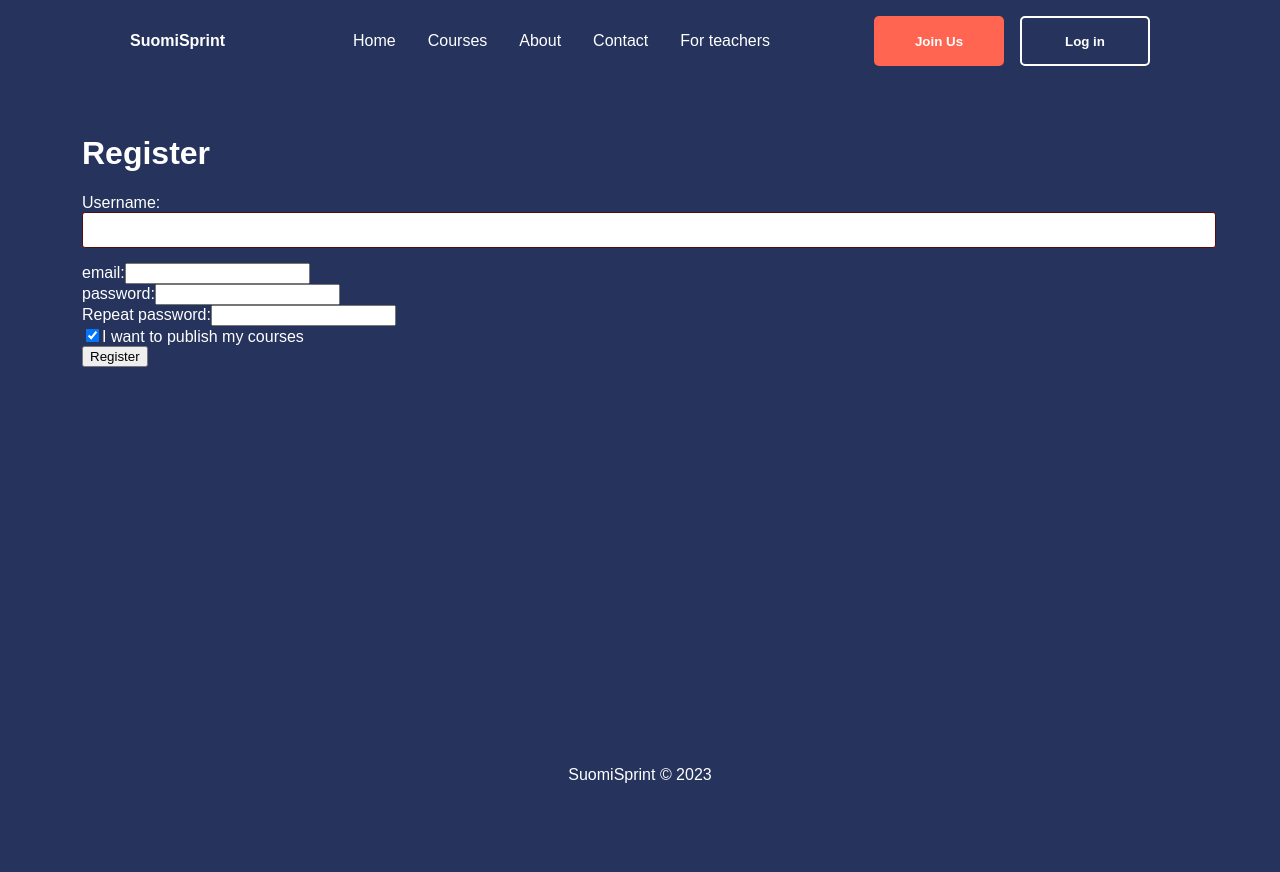
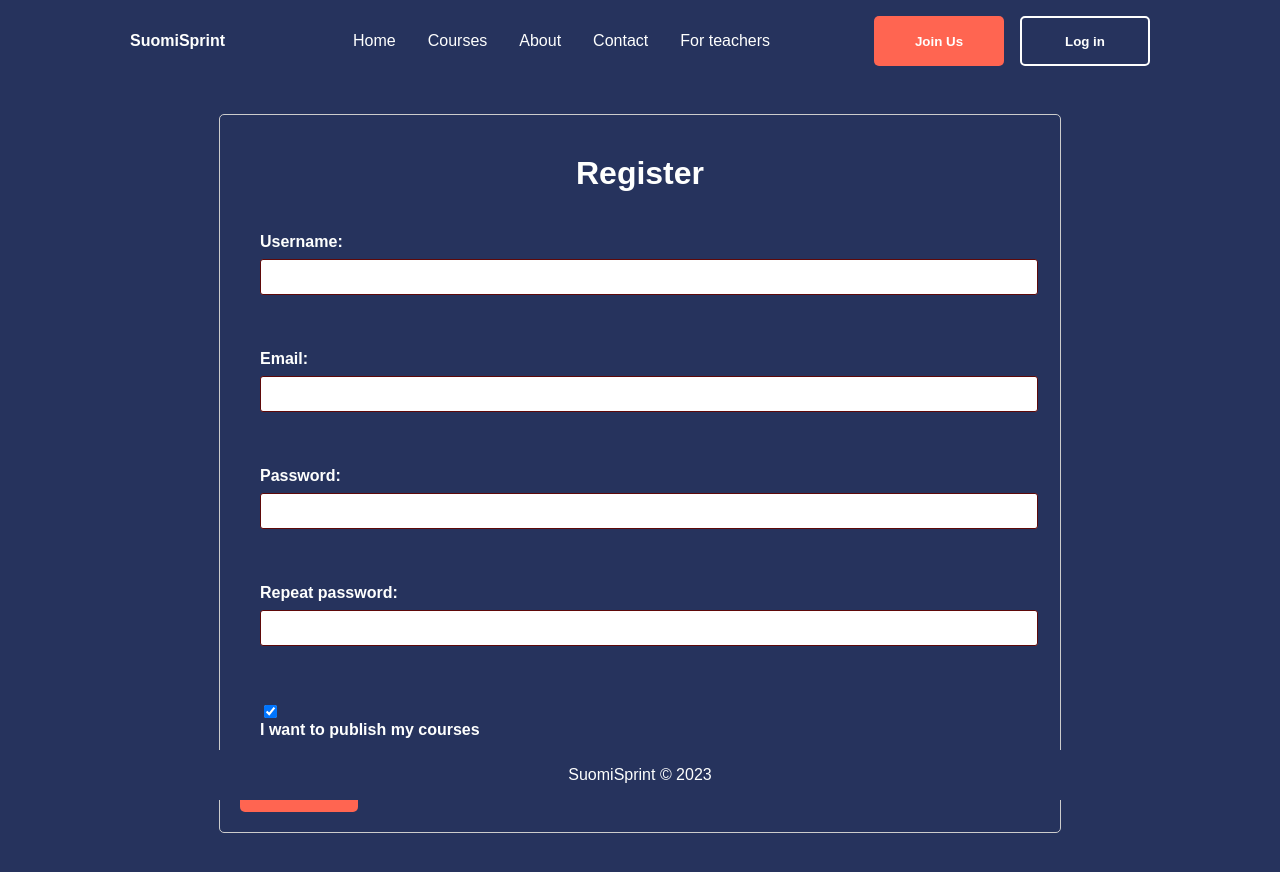
Before and after one commit to A-Yerkeshev/suomisprint, a React (Create React App) app in the folder Frontend/: page /register in a window 1280 px wide. Shown: the top 872 px of the page. Before the commit the page ends 850 px from the top, so only its background shows below. Built offline with nearby package versions, Linux system fonts and the light colour scheme.

Commit message:
create register styles

```diff
--- a/Frontend/src/pages/CourseForm.js
+++ b/Frontend/src/pages/CourseForm.js
@@ -5,54 +5,57 @@ import { useState, useEffect } from "react";
 
 function CourseForm(props) {
   const [course, setCourse] = useState({
-    providerId: '',
-    title: '',
-    description: '',
-    shortDescription: '',
-    level: '',
-    price: '',
-    imageUrl: '',
-    maxStudents: '',
-    startDate: '',
-    endDate: '',
-    startTime: '',
-    endTime: ''
+    providerId: "",
+    title: "",
+    description: "",
+    shortDescription: "",
+    level: "",
+    price: "",
+    imageUrl: "",
+    maxStudents: "",
+    startDate: "",
+    endDate: "",
+    startTime: "",
+    endTime: "",
   });
 
   const redirect = useNavigate();
   const location = useLocation();
 
   // Determine whether it is a create or edit page
-  const uriParts = location.pathname.split('/');
-  const action = (uriParts[1] === 'editcourse') ? 'PATCH' : 'POST';
+  const uriParts = location.pathname.split("/");
+  const action = uriParts[1] === "editcourse" ? "PATCH" : "POST";
   let id;
 
-  if (action === 'PATCH') {
+  if (action === "PATCH") {
     id = uriParts[2];
   }
 
   // If /editcourse/:id - get data of course being edited
   useEffect(() => {
-    if (action === 'PATCH') {
+    if (action === "PATCH") {
       const fetchCourse = async () => {
         try {
-          const res = await fetch(process.env.REACT_APP_BACKEND_URL + '/api/courses/' + id);
+          const res = await fetch(
+            process.env.REACT_APP_BACKEND_URL + "/api/courses/" + id
+          );
 
           if (!res.ok) {
-            redirect('/');
+            redirect("/");
           }
 
           const course = await res.json();
           setCourse(course);
-        } catch(err) {
+        } catch (err) {
           console.log(err);
         }
-      }
+      };
 
       fetchCourse();
 
-      document.getElementsByClassName('course-heading')[0].textContent = 'Update course';
-      document.getElementById('form-submit').textContent = 'Update';
+      document.getElementsByClassName("course-heading")[0].textContent =
+        "Update course";
+      document.getElementById("form-submit").textContent = "Update";
     }
   }, []);
 
@@ -61,21 +64,22 @@ function CourseForm(props) {
 
     setCourse({
       ...course,
-      [name]: value
+      [name]: value,
     });
-  }
+  };
 
   // Handle form submission
   const handleSubmit = async (event) => {
     event.preventDefault();
 
     try {
-      const endpoint = (action === 'PATCH') ? `/api/courses/${id}` : '/api/courses';
+      const endpoint =
+        action === "PATCH" ? `/api/courses/${id}` : "/api/courses";
 
       const res = await fetch(process.env.REACT_APP_BACKEND_URL + endpoint, {
         method: action,
         headers: {
-          'Content-Type': 'application/json',
+          "Content-Type": "application/json",
         },
         body: JSON.stringify(course),
       });
@@ -85,7 +89,7 @@ function CourseForm(props) {
         throw new Error(e.error);
       }
 
-      redirect('/editcourses');
+      redirect("/editcourses");
     } catch (err) {
       console.log(err);
     }
@@ -107,7 +111,7 @@ function CourseForm(props) {
           />
         </div>
 
-        <div className="">
+        <div>
           <label htmlFor="imageUrl">Image url:</label>
           <input
             type="text"
@@ -141,7 +145,7 @@ function CourseForm(props) {
           />
         </div>
 
-          <div className="">
+        <div>
           <label htmlFor="level">Level:</label>
           <input
             type="text"
@@ -208,7 +212,12 @@ function CourseForm(props) {
         </div>
 
         <div>
-          <button id="form-submit" className="course-button" type="submit" onClick={handleSubmit}>
+          <button
+            id="form-submit"
+            className="course-button"
+            type="submit"
+            onClick={handleSubmit}
+          >
             Create
           </button>
         </div>
--- a/Frontend/src/pages/Register.js
+++ b/Frontend/src/pages/Register.js
@@ -1,15 +1,16 @@
 import { useState, useContext } from "react";
 import { useNavigate } from "react-router-dom";
 import GlobalContext from "../components/GlobalContext";
+import "../styles/Register.css";
 
 function Register() {
   const [user, setUser] = useState({
-    name: '',
-    email: '',
-    password: '',
-    role: 0
+    name: "",
+    email: "",
+    password: "",
+    role: 0,
   });
-  const [repPassword, setRepPassword] = useState('');
+  const [repPassword, setRepPassword] = useState("");
   const { currentUserContext } = useContext(GlobalContext);
   const [currentUser, setCurrentUser] = currentUserContext;
   const redirect = useNavigate();
@@ -19,28 +20,31 @@ function Register() {
 
     setUser({
       ...user,
-      [name]: value
+      [name]: value,
     });
-  }
+  };
 
   const submit = async (event) => {
     event.preventDefault();
 
     // Verify that password and repeat password match
     if (user.password !== repPassword) {
-      alert('Passwords do not match!');
+      alert("Passwords do not match!");
       return;
     }
 
     // Register new user
     try {
-      const res = await fetch(process.env.REACT_APP_BACKEND_URL + '/api/users', {
-        method: 'POST',
+      const res = await fetch(
+        process.env.REACT_APP_BACKEND_URL + "/api/users",
+        {
+          method: "POST",
           headers: {
-          'Content-Type': 'application/json',
+            "Content-Type": "application/json",
           },
-        body: JSON.stringify(user)
-      })
+          body: JSON.stringify(user),
+        }
+      );
 
       if (!res.ok) {
         const e = await res.json();
@@ -50,15 +54,15 @@ function Register() {
       const newUser = await res.json();
 
       setCurrentUser(newUser);
-      redirect('/courses');
-    } catch(err) {
+      redirect("/courses");
+    } catch (err) {
       console.log(err);
     }
-  }
+  };
 
   return (
-    <div>
-      <h1>Register</h1>
+    <div className="register-table">
+      <h1 className="register-heading">Register</h1>
       <form>
         <div>
           <label htmlFor="name">Username:</label>
@@ -72,7 +76,7 @@ function Register() {
           />
         </div>
         <div>
-          <label htmlFor="email">email:</label>
+          <label htmlFor="email">Email:</label>
           <input
             type="email"
             id="email"
@@ -83,7 +87,7 @@ function Register() {
           />
         </div>
         <div>
-          <label htmlFor="password">password:</label>
+          <label htmlFor="password">Password:</label>
           <input
             type="password"
             id="password"
@@ -110,15 +114,19 @@ function Register() {
             id="role"
             name="role"
             value="role"
-              onChange={(e) => setCurrentUser({...user, role: (e.target.value ? 1 : 0)})}
+            onChange={(e) =>
+              setCurrentUser({ ...user, role: e.target.value ? 1 : 0 })
+            }
             checked
           />
           <label htmlFor="role">I want to publish my courses</label>
         </div>
-        <button type="button" onClick={submit}>Register</button>
+        <button className="register-button" type="button" onClick={submit}>
+          Register
+        </button>
       </form>
     </div>
-  )
+  );
 }
 
-export default Register
+export default Register;
--- /dev/null
+++ b/Frontend/src/styles/Register.css
@@ -0,0 +1,65 @@
+/* Style the form container */
+.register-table {
+    max-width: 800px;
+    margin: 0 auto;
+    padding: 20px;
+    border: 1px solid #ccc;
+    border-radius: 5px;
+}
+
+.register-table div {
+    max-width: 900px;
+    margin: 0 auto;
+    padding: 20px;
+
+  }
+  /* Style form labels */
+  .register-table label {
+    display: block;
+    margin-bottom: 8px;
+    font-weight: bold;
+  }
+
+  /* Style text inputs and textareas */
+  .register-table input[type="text"],
+  .register-table input[type="email"],
+  .register-table input[type="password"] {
+    width: 100%;
+    padding: 8px;
+    margin-bottom: 15px;
+    border: 1px solid #5e0909;
+    border-radius: 3px;
+    font-size: 16px;
+  }
+
+  .register-table input[type="checkbox"] {
+    margin-right: 5px;
+    vertical-align: middle;
+    }
+
+  /* Style the Register button */
+  .register-table .register-button {
+    padding: 15px 25px;
+    font-family: 'Montserrat', sans-serif;
+    font-weight: 700;
+    cursor: pointer;
+    border: none;
+    transition: background-color 0.3s ease, transform 0.3s ease;
+    border-radius: 5px;
+    background-color: #ff6551;
+    color: white;
+    text-transform: uppercase;
+  }
+
+  .register-table .register-button:hover {
+    background-color: #b32d00;
+    transform: scale(1.1);
+  }
+
+  /* Center the heading */
+  .register-heading {
+    text-align: center;
+    font-family: 'Montserrat', sans-serif;
+    margin-top: 0;
+    padding-top: 20px; /* Add some padding at the top of the heading */
+  }
```
Lines whose indentation alone changed are shown as unchanged.
